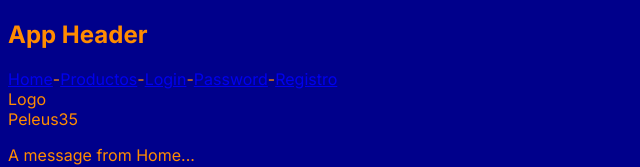
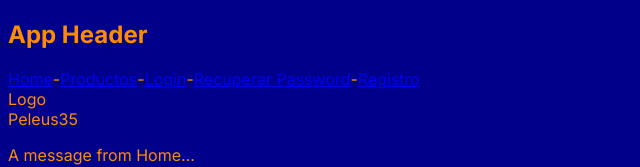
Before and after one commit to hgiudatto/nextjs13-course, a Next.js app: page / in a window 1280 px wide. Shown: the top 167 px of the page, without its empty margins (0-640 px from the left). Built offline with nearby package versions, Linux system fonts and the light colour scheme.

Commit message:
templates

```diff
--- a/src/app/layout.tsx
+++ b/src/app/layout.tsx
@@ -35,7 +35,7 @@
             -
             <Link href="/login">Login</Link>
             -
-            <Link href="/password">Password</Link>
+            <Link href="/password">Recuperar Password</Link>
             -
             <Link href="/registro">Registro</Link>
           </nav>
```
Also changed, not shown: src/app/(cuenta)/template.tsx (added, +15 -0 lines).
